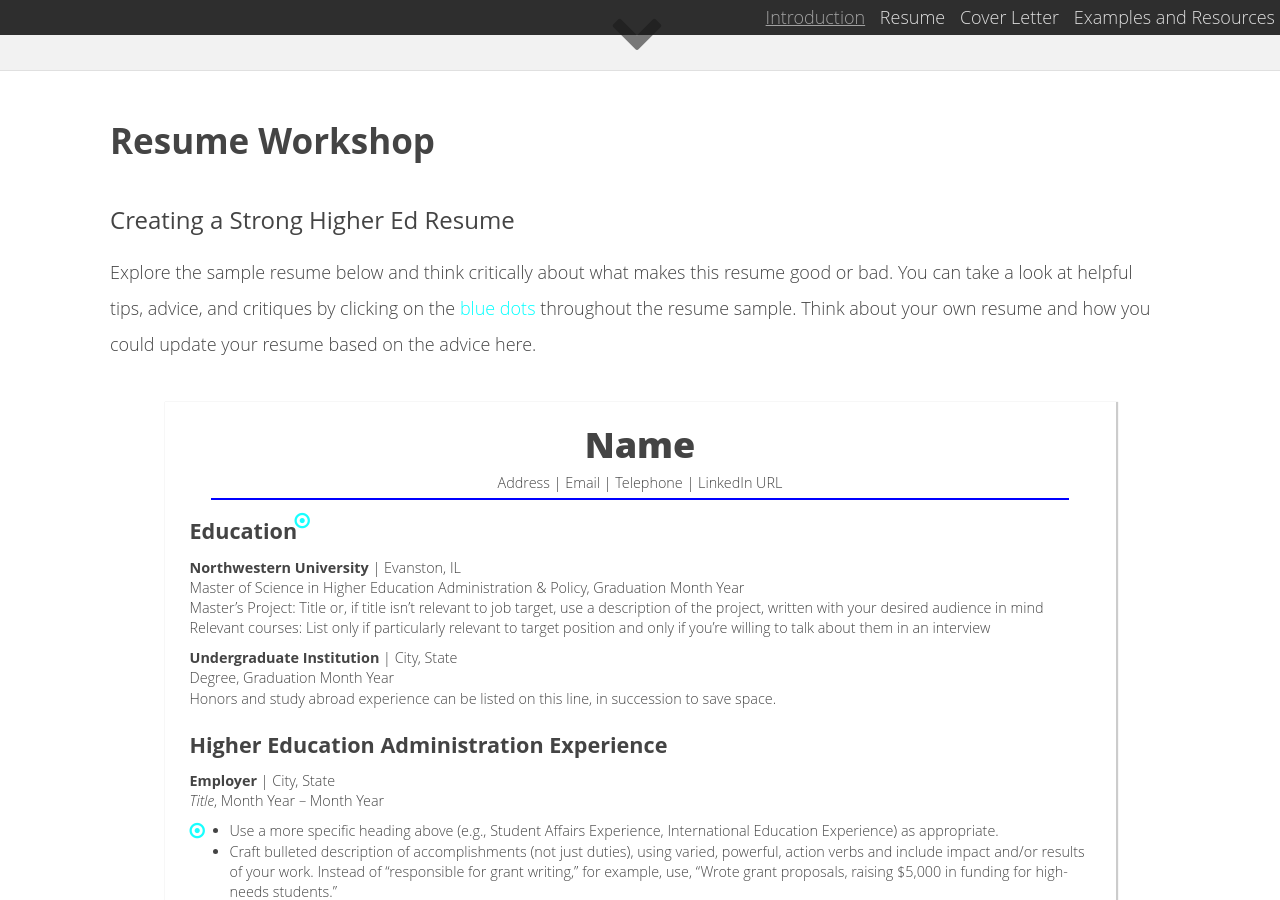
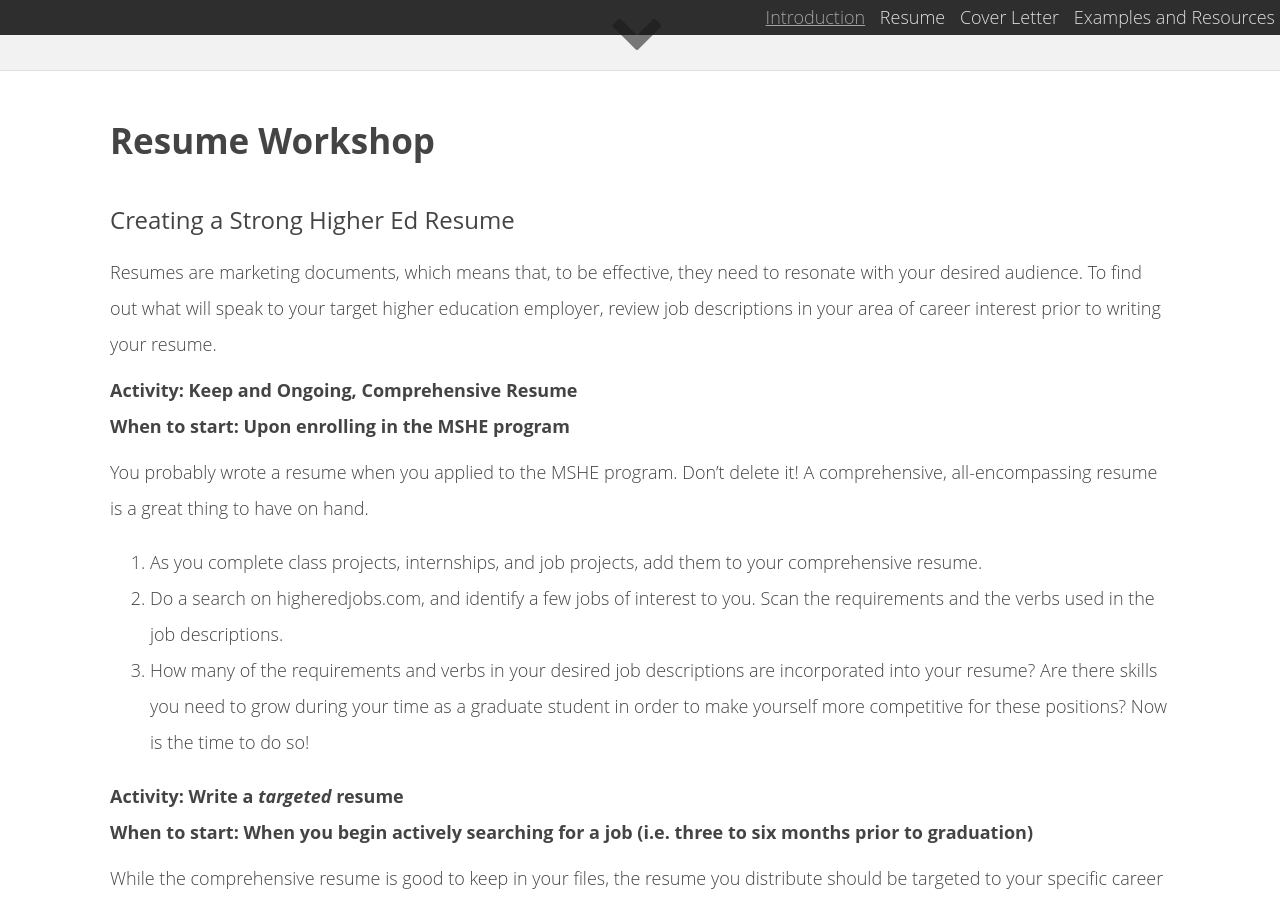
Before and after one commit to dwthurber/resume-coverletter, a Jekyll site: the page built from index.html, in a window 1280 px wide and 900 px high, scrolled down 831 px. Built offline with Jekyll 4.4.1, drawn with Linux system fonts in a browser that asks for light colours; nearby versions of some CDN libraries; some of the changed text lies outside the part shown.

Commit message:
updated resume information

```diff
--- a/_includes/resume.html
+++ b/_includes/resume.html
@@ -5,6 +5,28 @@
 
         <div class="container">
             <h4 class="editable">Creating a Strong Higher Ed Resume</h4>
+            <p>Resumes are marketing documents, which means that, to be effective, they need to resonate with your desired audience. To find out what will speak to your target higher education employer, review job descriptions in your area of career interest prior to writing your resume.</p>
+            <p><strong>Activity: Keep and Ongoing, Comprehensive Resume<br>
+            When to start: Upon enrolling in the MSHE program</strong></p>
+            <p>You probably wrote a resume when you applied to the MSHE program. Don’t delete it! A comprehensive, all-encompassing resume is a great thing to have on hand.</p>
+            <ol>
+                <li>As you complete class projects, internships, and job projects, add them to your comprehensive resume.</li>
+                <li>Do a search on higheredjobs.com, and identify a few jobs of interest to you. Scan the requirements and the verbs used in the job descriptions.</li>
+                <li>How many of the requirements and verbs in your desired job descriptions are incorporated into your resume? Are there skills you need to grow during your time as a graduate student in order to make yourself more competitive for these positions? Now is the time to do so!</li>
+            </ol>
+            <p><strong>Activity: Write a <i>targeted</i> resume<br>
+            When to start: When you begin actively searching for a job (i.e. three to six months prior to graduation)</strong></p>
+            <p>While the comprehensive resume is good to keep in your files, the resume you distribute should be targeted to your specific career goal. This activity will help you write a more targeted resume.</p>
+            <ol>
+                <li>Do a search on higheredjobs.com, and identify a few jobs of interest to you.</li>
+                <li>Highlight action verbs used in the position description and in the required and preferred qualifications.</li>
+                <li>Circle any repeated verbs. </li>
+                <li>Make a list of field-specific terminology or jargon included in the description.</li>
+                <li>Now, take a look at your resume. Have you used the verbs you highlighted and circled in your lists of duties and achievements? If not, how can you re-write the bullets to incorporate these skills? </li>
+                <li>What details have you included in your resume that now seem extraneous or distracting, given the requirements and needs of the positions you’re seeking? Remember that an employer may spend only 30 seconds to a minute scanning your resume. Make sure all the details you include are either relevant to his/her needs and the requirements of the position or important for conveying your unique qualities as a person and professional.</li>
+            </ol>
+            <div class="spacer"></div>
+            <h4>Sample Resume</h4>
             <p class="editable">Explore the sample resume below and think critically about what makes this resume good or bad. You can take a look at helpful tips, advice, and critiques by clicking on the <span style="color:aqua;">blue dots</span> throughout the resume sample. Think about your own resume and how you could update your resume based on the advice here.</p>
             <div class="spacer"></div>
 
```
Also changed, not shown: 1 other file.
